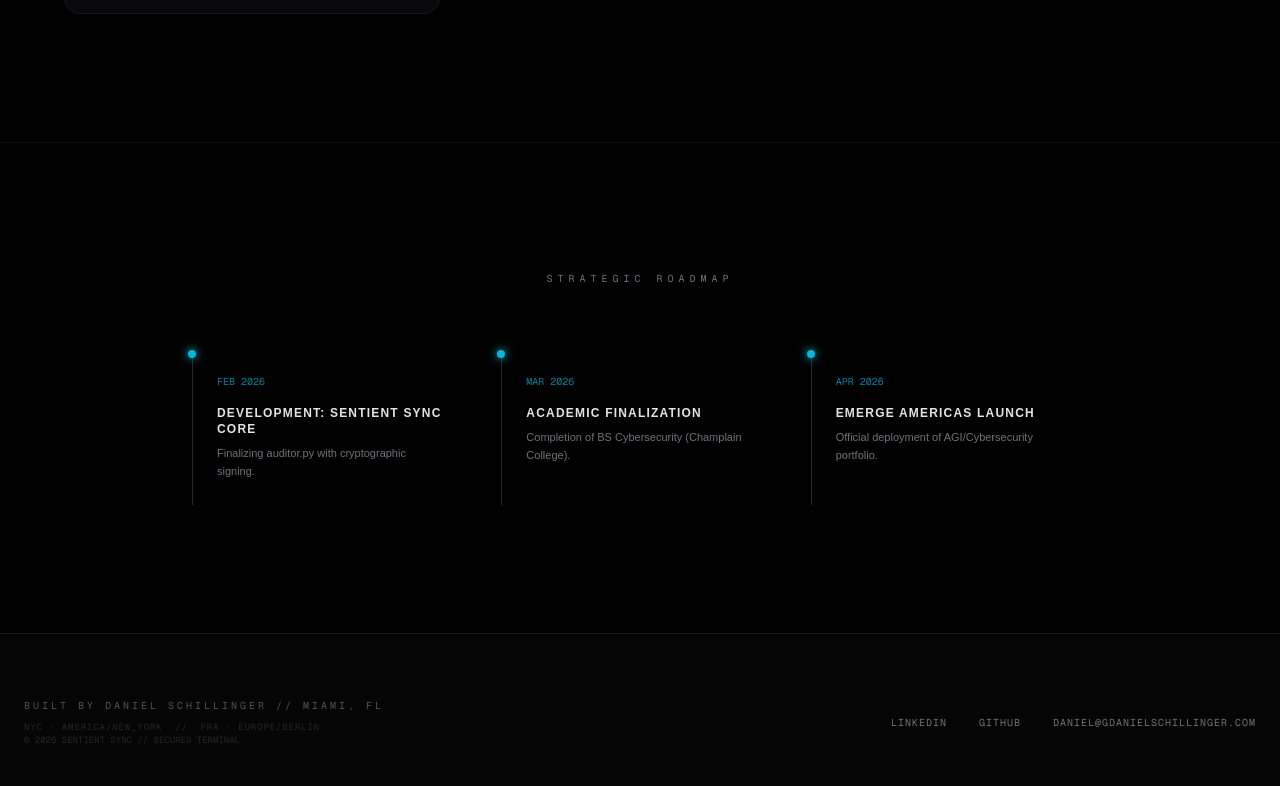
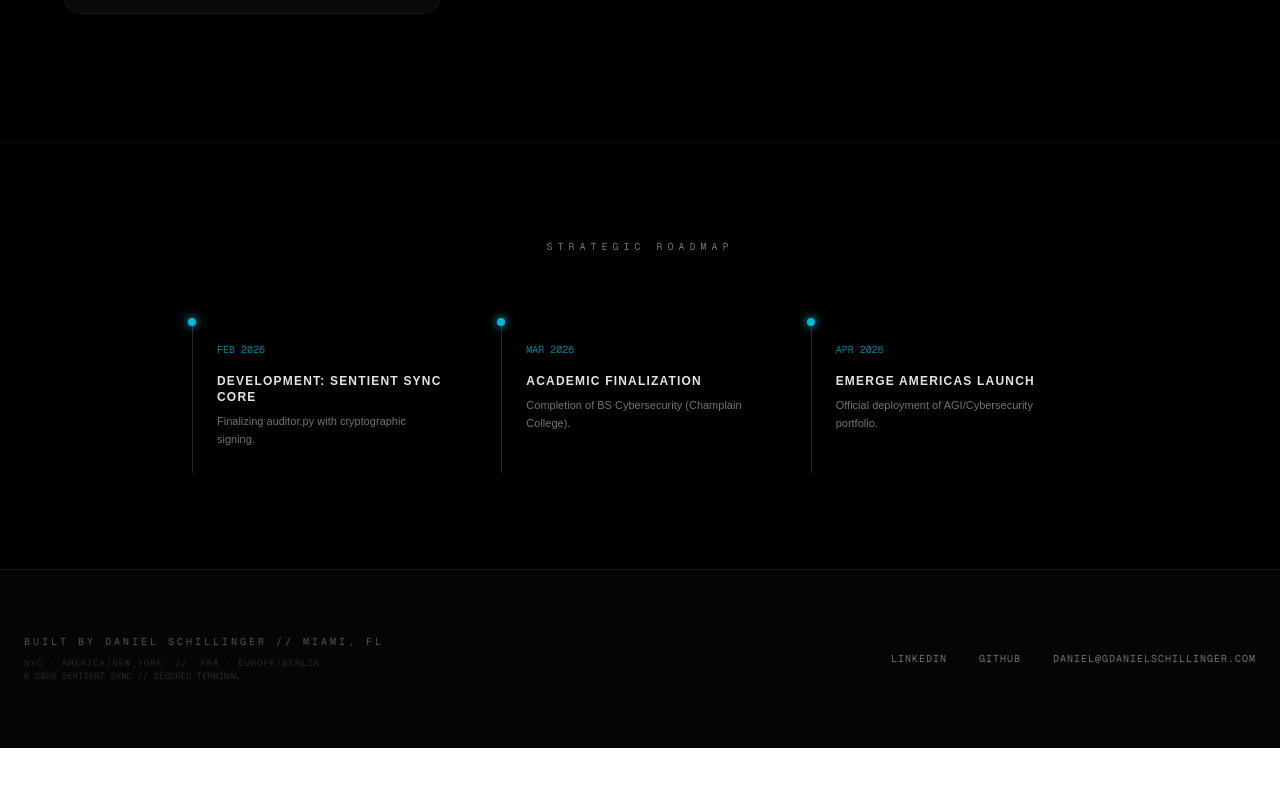
Before and after one commit to gdanielschillinger/sentient-sync-portfolio, a Next.js app: page / in a window 1280 px wide. Shown: the part 2623-3409 px from the top of the page. After the commit the page ends 3371 px from the top, so only its background shows below. Built offline with nearby package versions, Linux system fonts and the light colour scheme.

Commit message:
fix: reduce roadmap top padding to eliminate dead whitespace on section entry

```diff
--- a/src/components/core/Roadmap.tsx
+++ b/src/components/core/Roadmap.tsx
@@ -1,16 +1,16 @@
 "use client";
 
-import { motion } from 'framer-motion';
+import { motion } from "framer-motion";
 
 const phases = [
   { date: "FEB 2026", task: "Development: Sentient Sync Core", detail: "Finalizing auditor.py with cryptographic signing." },
   { date: "MAR 2026", task: "Academic Finalization", detail: "Completion of BS Cybersecurity (Champlain College)." },
-  { date: "APR 2026", task: "eMerge Americas Launch", detail: "Official deployment of AGI/Cybersecurity portfolio." }
+  { date: "APR 2026", task: "eMerge Americas Launch", detail: "Official deployment of AGI/Cybersecurity portfolio." },
 ];
 
 export default function Roadmap() {
   return (
-    <section id="roadmap" className="bg-black py-32 px-6 border-t border-zinc-900/50">
+    <section id="roadmap" className="bg-black py-24 px-6 border-t border-zinc-900/50">
       <div className="max-w-4xl mx-auto">
         <h2 className="text-[10px] font-mono uppercase tracking-[0.5em] text-zinc-500 mb-16 text-center">Strategic Roadmap</h2>
         <div className="grid grid-cols-1 md:grid-cols-3 gap-8">
```
